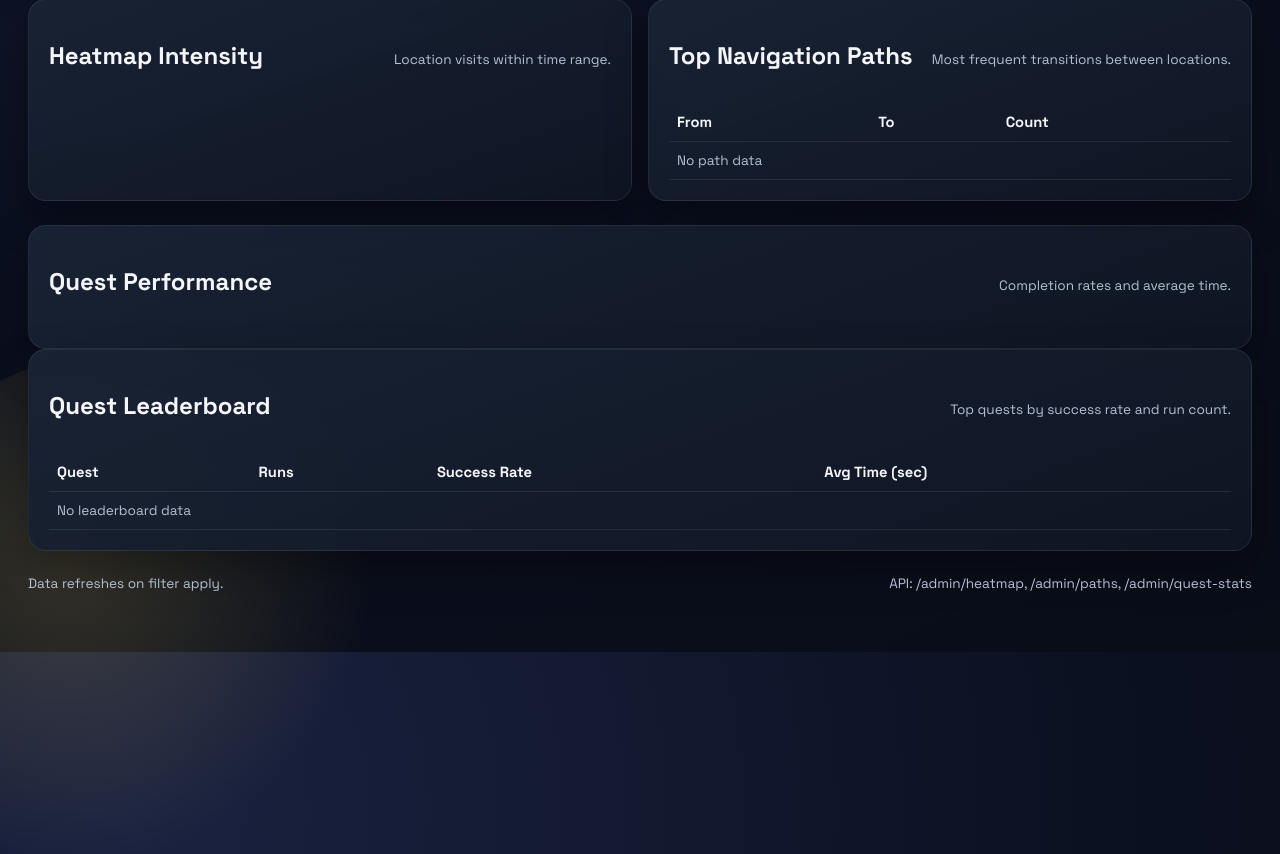
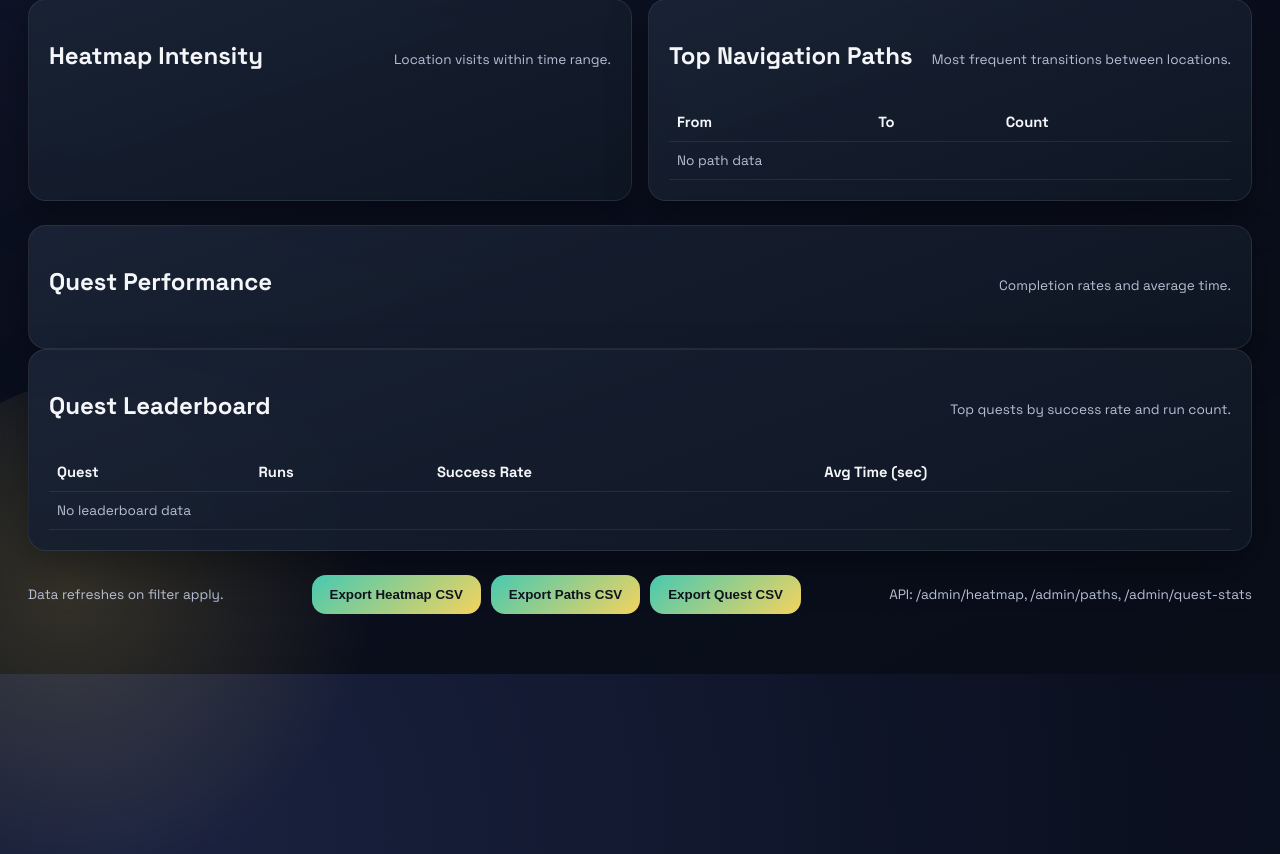
Before and after one commit to jesus-justin/Campus-Navigator-3D, a PHP site: page / in a window 1280 px wide; the page is wider, and only the part inside the window is pictured. Shown: the part 950-1804 px from the top of that part. Run offline with PHP 8.4, Linux system fonts and the light colour scheme.

Commit message:
feat(dashboard): add csv exports for analytics datasets

```diff
--- a/dashboard/app.js
+++ b/dashboard/app.js
@@ -20,7 +20,10 @@ const ui = {
   heatmap: document.getElementById("heatmap"),
   pathsTable: document.querySelector("#pathsTable tbody"),
   questChart: document.getElementById("questChart"),
-  leaderboardTable: document.querySelector("#leaderboardTable tbody")
+  leaderboardTable: document.querySelector("#leaderboardTable tbody"),
+  exportHeatmapBtn: document.getElementById("exportHeatmapBtn"),
+  exportPathsBtn: document.getElementById("exportPathsBtn"),
+  exportQuestBtn: document.getElementById("exportQuestBtn")
 };
 
 const defaults = {
@@ -31,6 +34,11 @@ const defaults = {
 };
 
 let locationMap = {};
+const latestData = {
+  heatmap: [],
+  paths: [],
+  questStats: []
+};
 
 function setDefaults() {
   ui.apiBase.value = localStorage.getItem("cn_api_base") || defaults.apiBase;
@@ -134,9 +142,12 @@ async function loadDashboard() {
 
     setStatus(true);
     renderOverview(overview.data || {});
-    renderHeatmap(heatmap.data || []);
-    renderPaths(paths.data || [], locationMap);
-    renderQuestStats(questStats.data || []);
+    latestData.heatmap = heatmap.data || [];
+    latestData.paths = paths.data || [];
+    latestData.questStats = questStats.data || [];
+    renderHeatmap(latestData.heatmap);
+    renderPaths(latestData.paths, locationMap);
+    renderQuestStats(latestData.questStats);
     renderLeaderboard(leaderboard.data || []);
   } catch (err) {
     setStatus(false);
@@ -146,6 +157,35 @@ async function loadDashboard() {
     renderQuestStats([]);
     renderLeaderboard([]);
   }
+}
+
+function toCsvValue(value) {
+  const text = String(value ?? "");
+  const escaped = text.replace(/"/g, '""');
+  return `"${escaped}"`;
+}
+
+function downloadCsv(filename, rows) {
+  if (!rows.length) {
+    return;
+  }
+
+  const headers = Object.keys(rows[0]);
+  const lines = [headers.map(toCsvValue).join(",")];
+
+  rows.forEach((row) => {
+    lines.push(headers.map((key) => toCsvValue(row[key])).join(","));
+  });
+
+  const blob = new Blob([lines.join("\n")], { type: "text/csv;charset=utf-8;" });
+  const url = URL.createObjectURL(blob);
+  const link = document.createElement("a");
+  link.href = url;
+  link.download = filename;
+  document.body.appendChild(link);
+  link.click();
+  link.remove();
+  URL.revokeObjectURL(url);
 }
 
 function renderOverview(data) {
@@ -272,6 +312,9 @@ function renderLeaderboard(rows) {
 
 ui.applyBtn.addEventListener("click", loadDashboard);
 ui.loginBtn.addEventListener("click", loginAdmin);
+ui.exportHeatmapBtn.addEventListener("click", () => downloadCsv("heatmap.csv", latestData.heatmap));
+ui.exportPathsBtn.addEventListener("click", () => downloadCsv("paths.csv", latestData.paths));
+ui.exportQuestBtn.addEventListener("click", () => downloadCsv("quest-stats.csv", latestData.questStats));
 
 setDefaults();
 loadDashboard();
--- a/dashboard/index.html
+++ b/dashboard/index.html
@@ -160,6 +160,11 @@
 
   <footer class="footer">
     <span>Data refreshes on filter apply.</span>
+    <div class="footer-actions">
+      <button id="exportHeatmapBtn" class="secondary" type="button">Export Heatmap CSV</button>
+      <button id="exportPathsBtn" class="secondary" type="button">Export Paths CSV</button>
+      <button id="exportQuestBtn" class="secondary" type="button">Export Quest CSV</button>
+    </div>
     <span class="muted">API: /admin/heatmap, /admin/paths, /admin/quest-stats</span>
   </footer>
 
--- a/dashboard/styles.css
+++ b/dashboard/styles.css
@@ -300,6 +300,12 @@ select {
   z-index: 1;
 }
 
+.footer-actions {
+  display: flex;
+  gap: 10px;
+  flex-wrap: wrap;
+}
+
 @keyframes rise {
   from {
     transform: translateY(12px);
@@ -324,4 +330,8 @@ select {
     flex-direction: column;
     gap: 8px;
   }
+
+  .footer-actions {
+    justify-content: center;
+  }
 }
```
